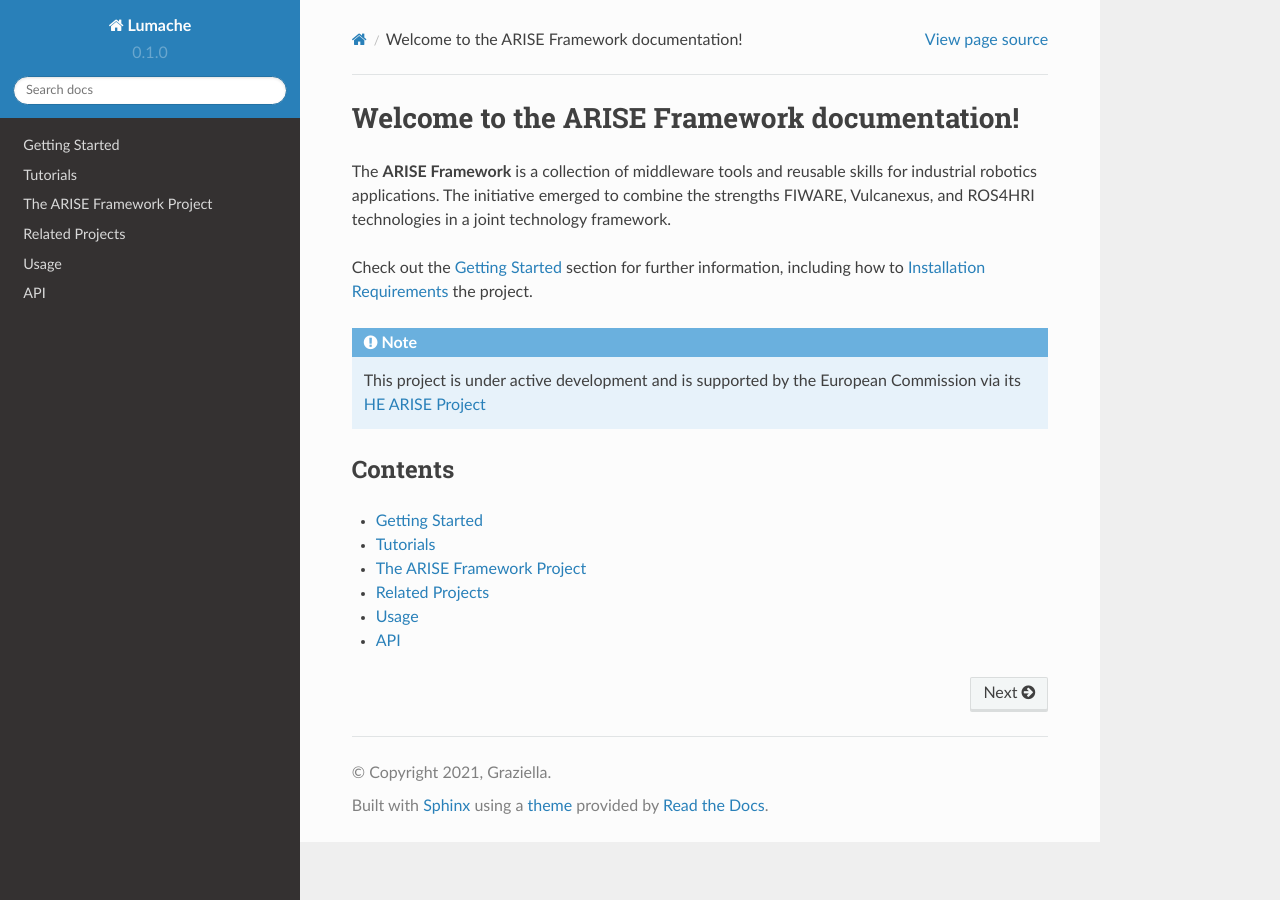
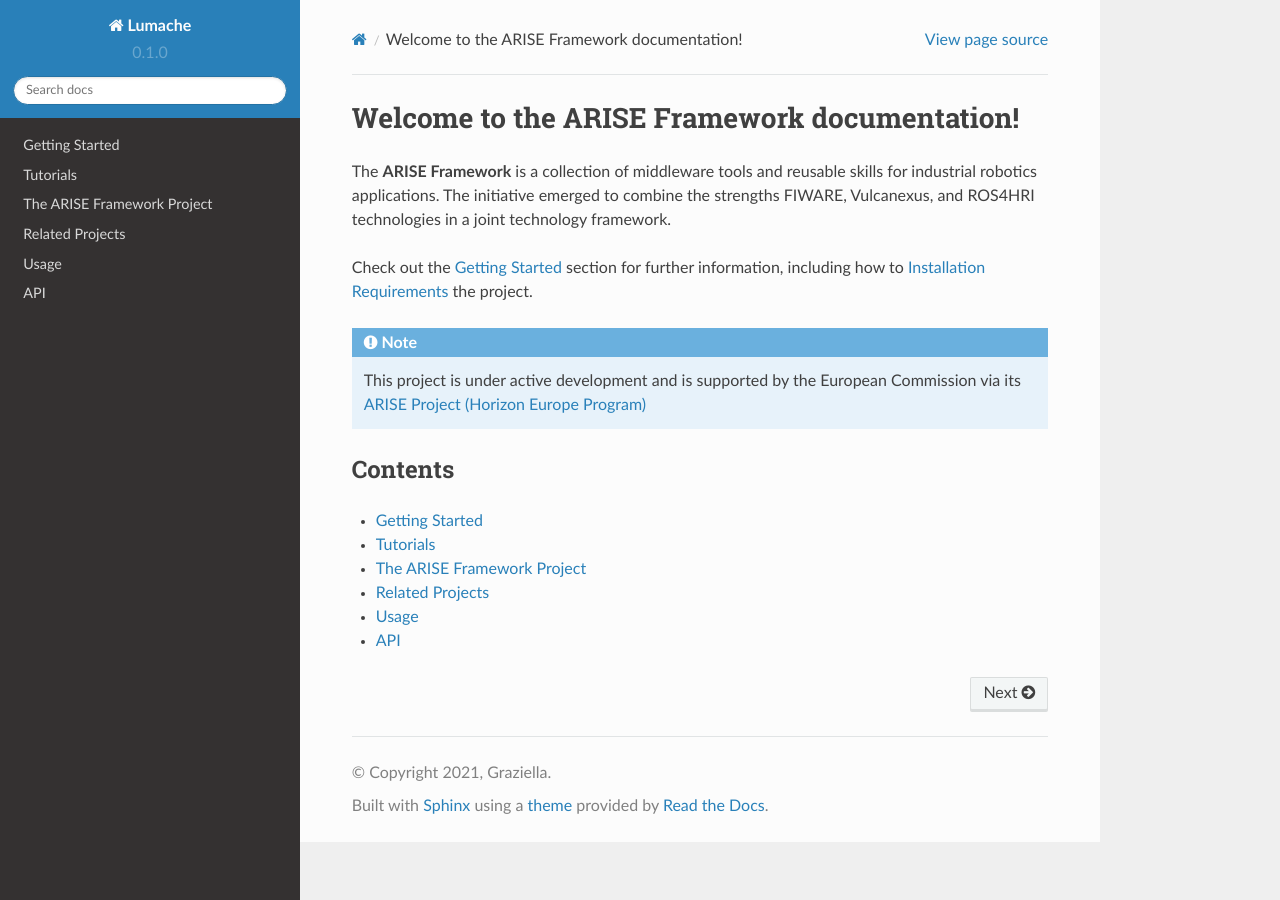
Before and after one commit to agileHRI/arise_documentation, a Sphinx documentation site: the page built from docs/source/index.rst, in a window 1280 px wide. Built offline with Sphinx 7.4.7 and the Read the Docs theme 2.0.0, drawn with Linux system fonts in a browser that asks for light colours.

Commit message:
Update index.rst

```diff
--- a/docs/source/index.rst
+++ b/docs/source/index.rst
@@ -9,7 +9,7 @@
 
 .. note::
 
-   This project is under active development and is supported by the European Commission via its `HE ARISE Project <https://arise-middleware.eu>`_
+   This project is under active development and is supported by the European Commission via its `ARISE Project (Horizon Europe Program) <https://arise-middleware.eu>`_
 
 Contents
 --------
```
